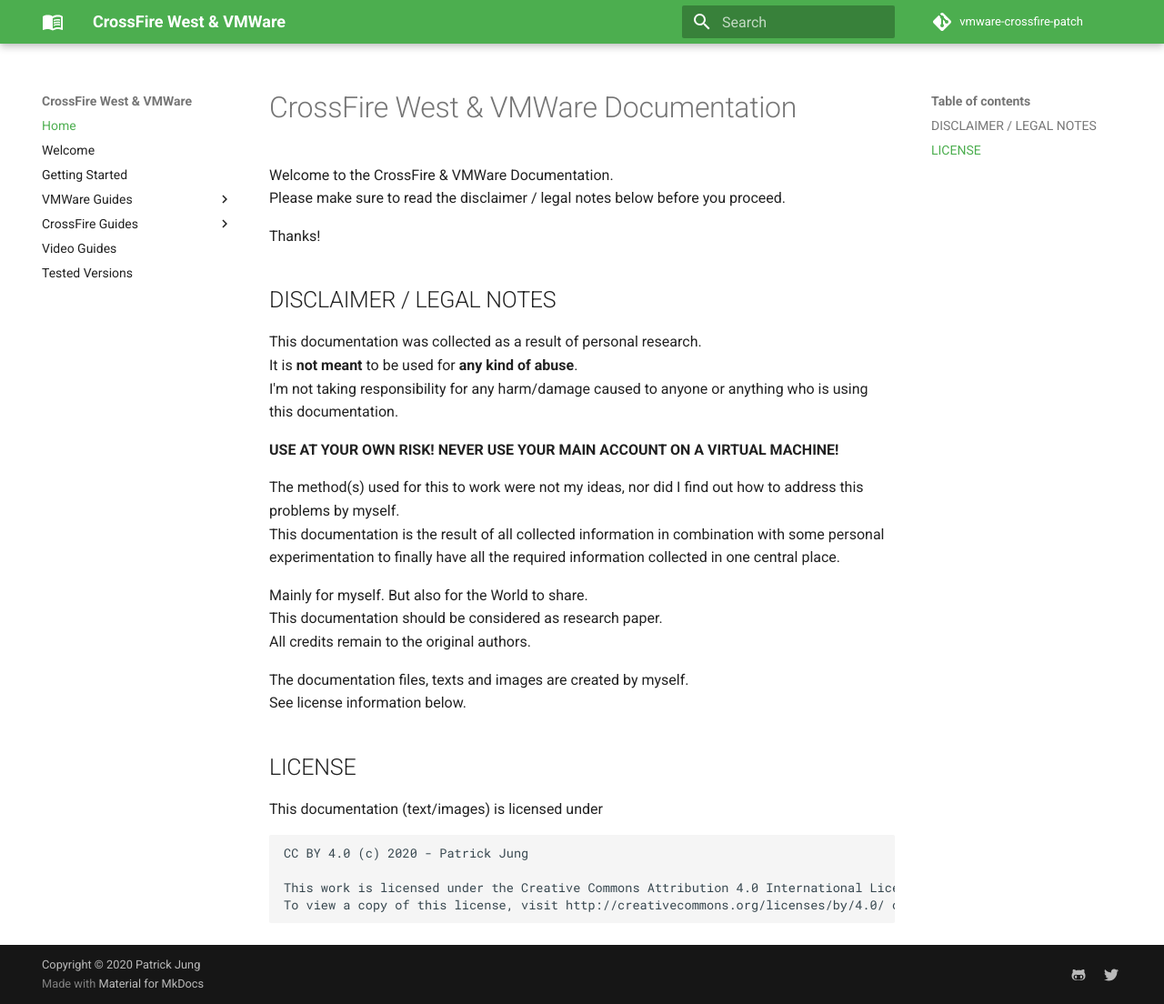
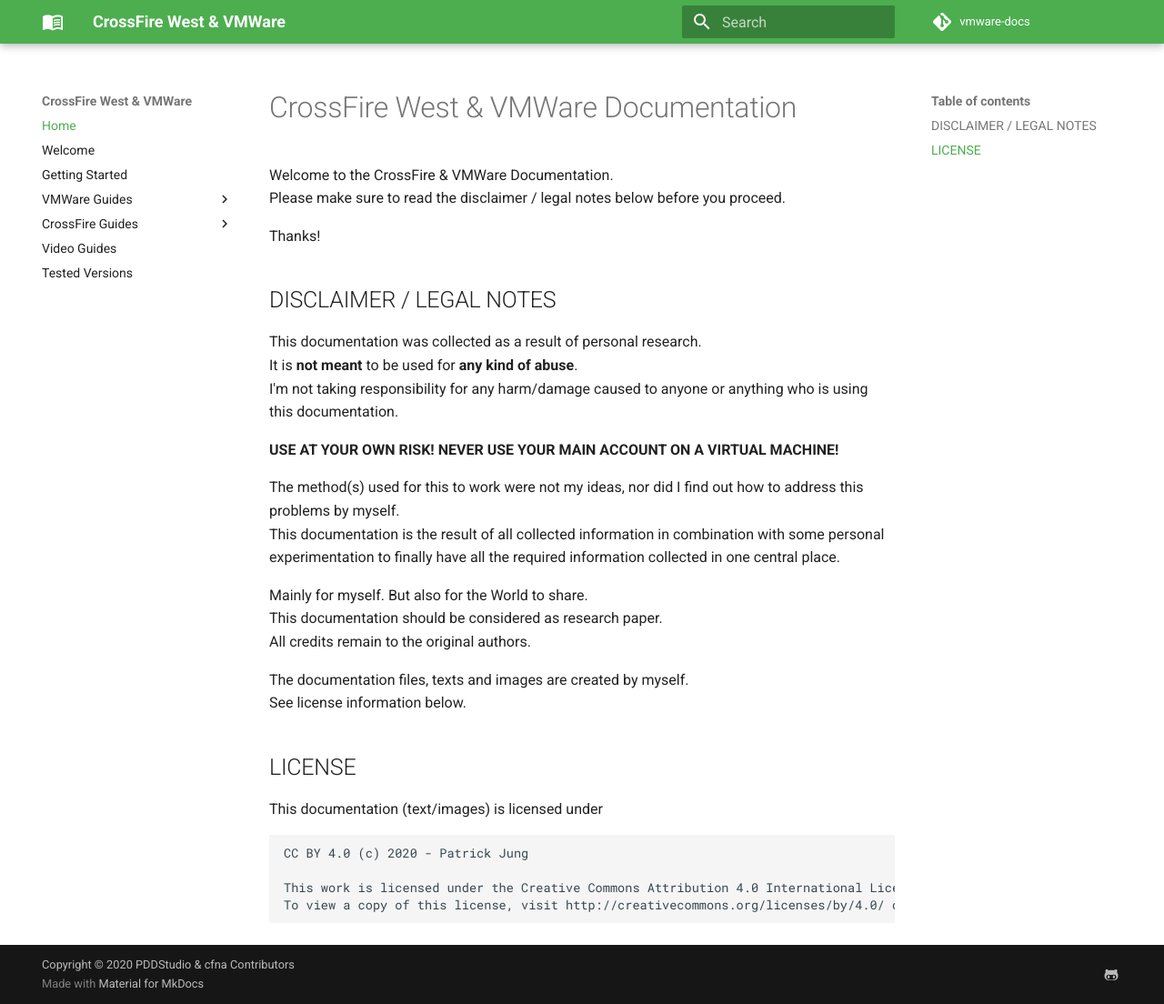
Before and after one commit to cfna/vmware-docs, an MkDocs documentation site: the page built from pages/index.md, in a window 1280 px wide and 1104 px high. Shown: the whole window at 91% size. Built offline with MkDocs 1.6.1 and Material for MkDocs 9.7.7, drawn with Linux system fonts in a browser that asks for light colours; comment, search, counter and statistics services are not loaded.

Commit message:
Adjusted urls and copyright information

```diff
--- a/mkdocs.yml
+++ b/mkdocs.yml
@@ -2,13 +2,13 @@
 
 site_name: CrossFire West & VMWare
 site_description: Setup instructions to run CrossFire West on a Virtual Machine using VMWare.
-site_author: Patrick Jung
-site_url: 'https://pddstudio.github.io/vmware-crossfire-patch'
+site_author: PDDStudio & cfna Contributors
+site_url: 'https://cfna.github.io/vmware-docs'
 
-repo_name: 'vmware-crossfire-patch'
-repo_url: 'https://github.com/pddstudio/vmware-crossfire-patch'
+repo_name: 'vmware-docs'
+repo_url: 'https://github.com/cfna/vmware-docs'
 
-copyright: 'Copyright &copy; 2020 Patrick Jung'
+copyright: 'Copyright &copy; 2020 PDDStudio & cfna Contributors'
 
 # confiture build behavior
 docs_dir: pages/
@@ -31,9 +31,7 @@
   manifest: webapp.manifest
   social:
     - icon: fontawesome/brands/github-alt
-      link: https://github.com/pddstudio
-    - icon: fontawesome/brands/twitter
-      link: https://twitter.com/pdds_
+      link: https://github.com/cfna
 
 # page navigation tree
 nav:
```
